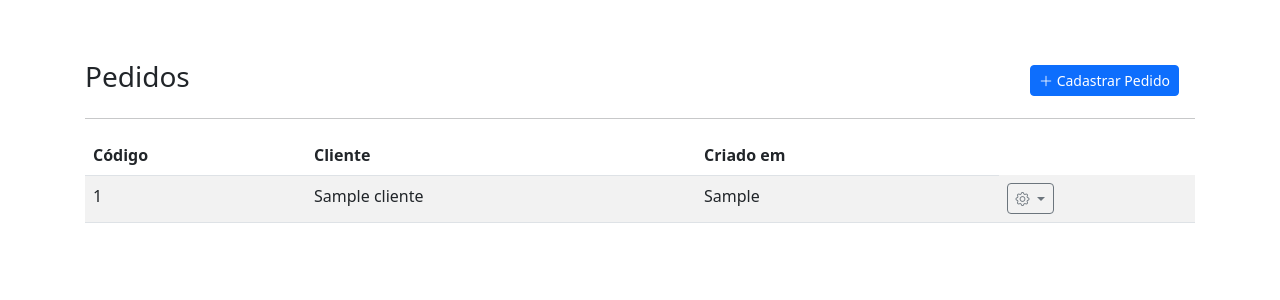
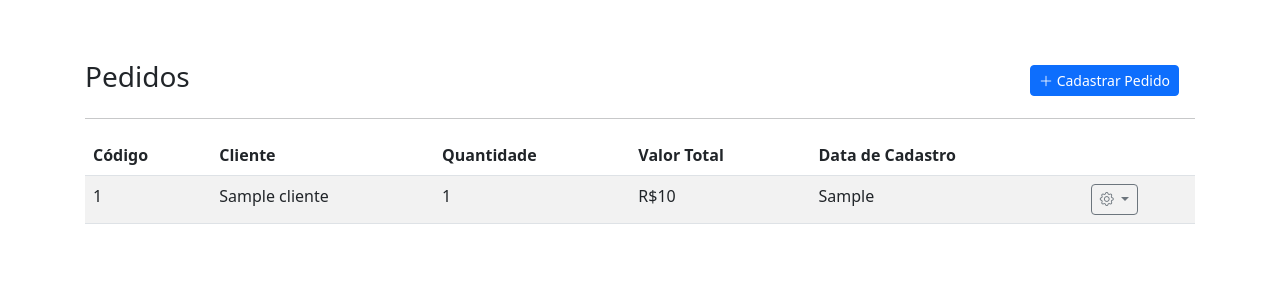
Before and after one commit to magalhaesmth/itohookah-django, a Django app: template cadastros/templates/cadastros/list/pedido.html in a window 1280 px wide. Shown: the part 16-316 px from the top of the page. Run offline with Django 4.2, Linux system fonts and the light colour scheme; the template is opened without the code that fills it: most values are stand-ins (such as "Sample title", 1, 10 or a date in 2020); some libraries are stand-ins or nearby versions.

Commit message:
Alteração na listagem de relatório de pedidos

```diff
--- a/cadastros/templates/cadastros/list/pedido.html
+++ b/cadastros/templates/cadastros/list/pedido.html
@@ -24,14 +24,19 @@
             <tr>
                 <th>Código</th>
                 <th>Cliente</th>
-                <th>Criado em</th>
+                <th>Quantidade</th>
+                <th>Valor Total</th>
+                <th>Data de Cadastro</th>
+                <th></th>
             </tr>
         </thead>
         <tbody>
-            {% for obj in object_list %}
-            <tr class="">
+            {% for obj in pedidos %}
+            <tr>
                 <td>{{ obj.pk }}</td>
                 <td>{{ obj.cliente.nome }}</td>
+                <td>{{ obj.total_itens }}</td>
+                <td>R${{ obj.valor_total }}</td>
                 <td>{{ obj.criado_em }}</td>
                 <td>
                     <div class="dropdown">
@@ -57,4 +62,5 @@
     </table>
 </div>
 
+
 {% endblock %}
--- a/cadastros/templates/cadastros/list/produto-pedido.html
+++ b/cadastros/templates/cadastros/list/produto-pedido.html
@@ -12,7 +12,7 @@
     <div class="col-md">
         <h3 class="">Pedido: {{ pedido.pk }}</h3>
         <h5 class="">Cliente: {{ pedido.cliente.nome }}</h3>
-        <h6 class="">CPF/CNPJ: {{ pedido.cliente.cpfCnpj }}</h3>
+        <h6 class="">CPF: {{ pedido.cliente.cpfCnpj }}</h3>
     </div>
 </div>
 
```
Also changed, not shown: cadastros/views.py (+13 -1 lines), db.sqlite3.
